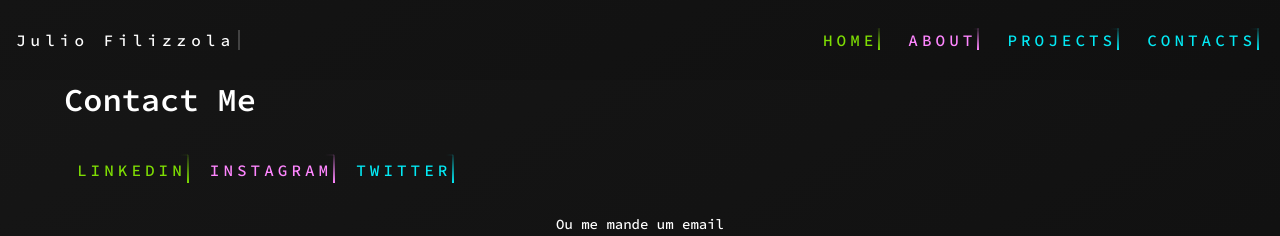
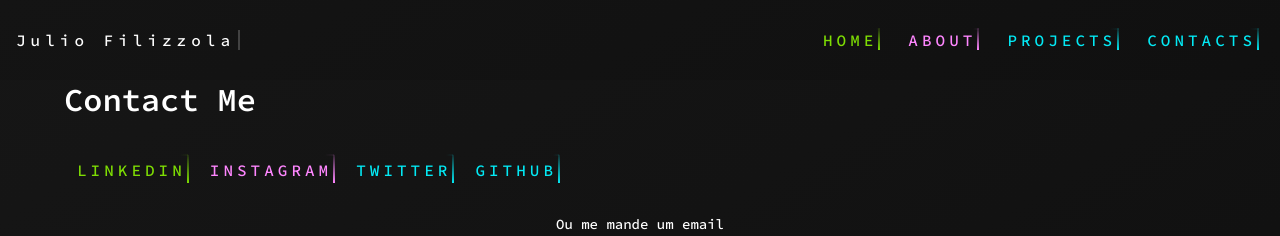
Before and after one commit to juliofilizzola/juliofilizzola-portfolio, a React (Create React App) app: page /contacts in a window 1280 px wide. Shown: the top 236 px of the page. Built offline with nearby package versions, Linux system fonts and the light colour scheme.

Commit message:
criando botão do git hub

```diff
--- a/src/pages/Contacts.jsx
+++ b/src/pages/Contacts.jsx
@@ -45,6 +45,18 @@ function Contacts() {
 
             Twitter
           </a>
+          <a
+            href="https://github.com/juliofilizzola"
+            target="_blank"
+            rel="noreferrer"
+          >
+            <span></span>
+            <span></span>
+            <span></span>
+            <span></span>
+
+            Github
+          </a>
 
         </div>
         <div className="container-contact-forms">
```
